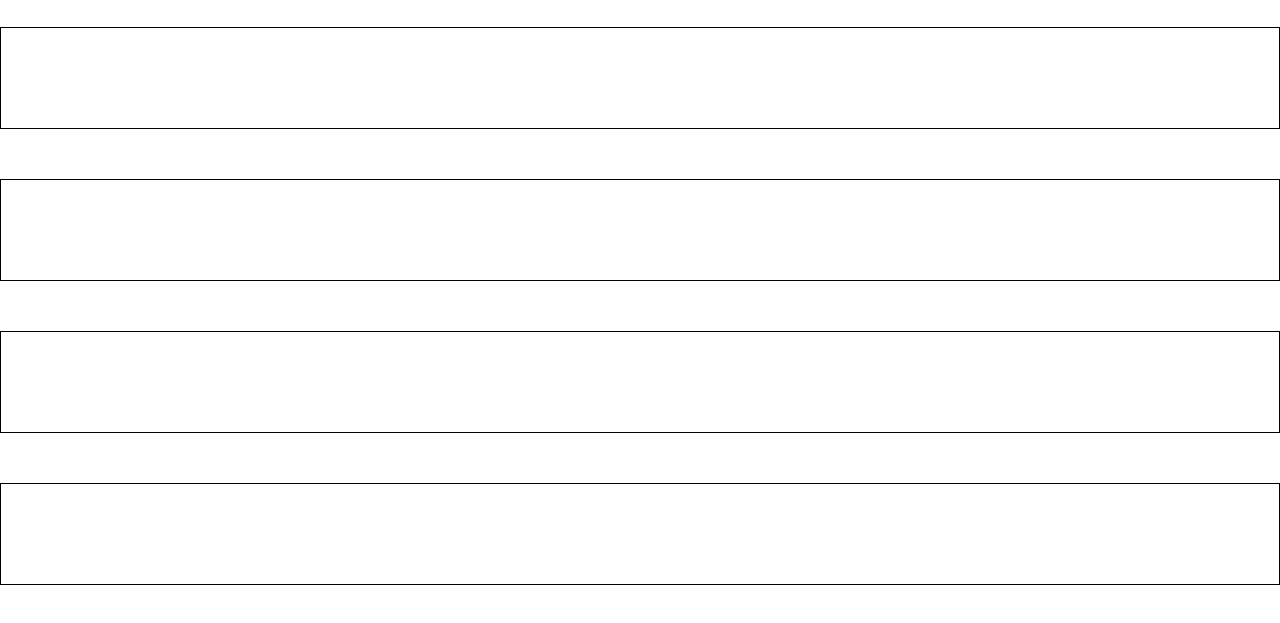
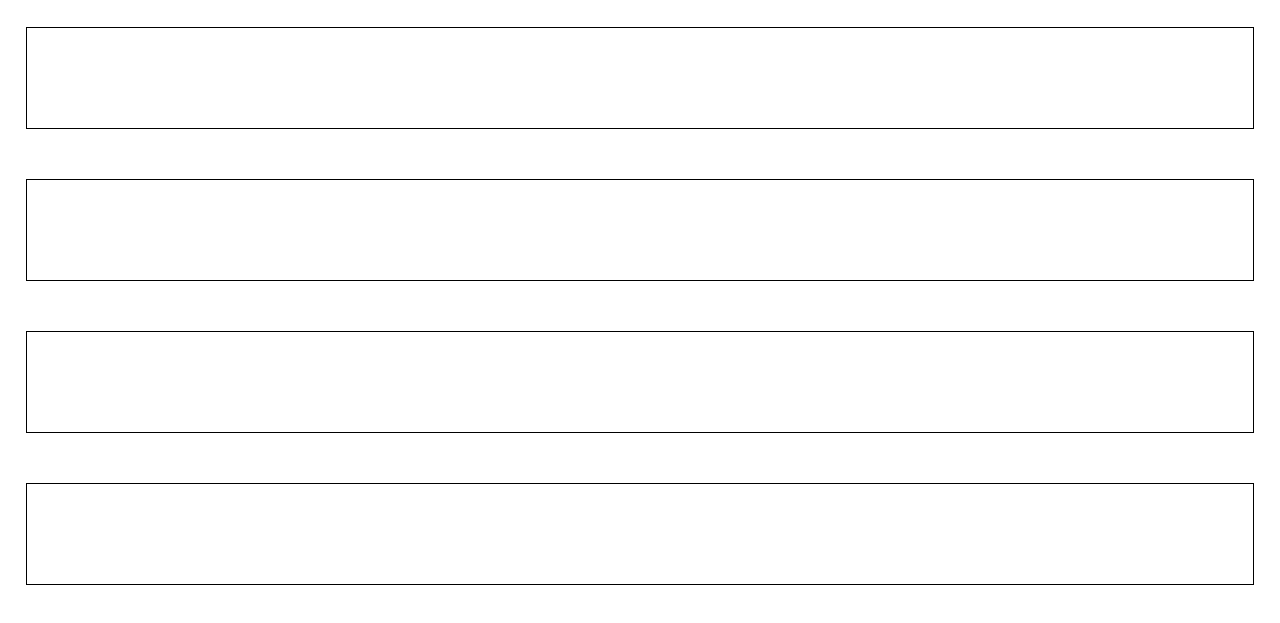
Before and after one commit to ChristopherSClosser/Portfolio, a plain HTML site: page index.html in a window 1280 px wide. Shown: the part 73-696 px from the top of the page. Drawn offline with nearby package versions, Linux system fonts and the light colour scheme.

Commit message:
ready for resubmit

```diff
--- a/index.html
+++ b/index.html
@@ -28,18 +28,18 @@
         </ul>
       </nav>
     </header>
-    <div class="name">
+    <section class="name">
 
-    </div>
-    <div class="gallery">
+    </section>
+    <section class="gallery">
 
-    </div>
-    <div class="projects">
+    </section>
+    <section class="projects">
 
-    </div>
-    <div class="me-info">
+    </section>
+    <section class="me-info">
 
-    </div>
+    </section>
   </body>
   <script src="https://ajax.googleapis.com/ajax/libs/jquery/3.1.1/jquery.min.js"></script>
   <script type="text/javascript" src="script/appJQ.js"></script>
--- a/script/appJQ.js
+++ b/script/appJQ.js
@@ -9,6 +9,7 @@ $(document).ready(function(){
     }
   });
 
+  var x = $('#main-nav');
   var w = $(window).width();
   if(w >= 500) {
     console.log('the window is larger than ', w);
--- a/styles/base.css
+++ b/styles/base.css
@@ -1,14 +1,13 @@
 /*some css for mobile view*/
 html{
   font-family: sans-serif;
-  min-width: 300px;
 }
-
 a{
   color: inherit;
   text-decoration: none;
 }
-div{
+section{
+  margin: 2%;
   height: 100px;
   margin-top: 50px;
   border: 1px solid black;
@@ -23,9 +22,7 @@ div{
   font-weight: bolder;
   margin-left: 2%;
 }
-.name{
-  height: 100px;
-}
+
 .hidden{
   display: none;
 }
```
